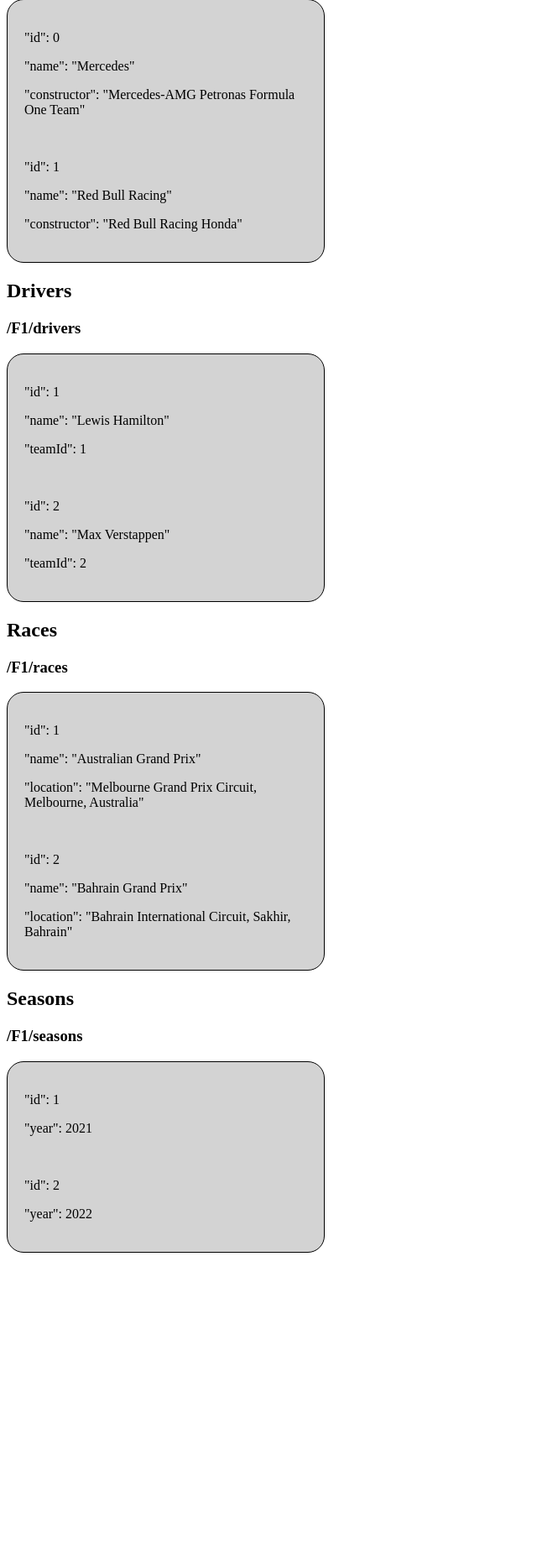
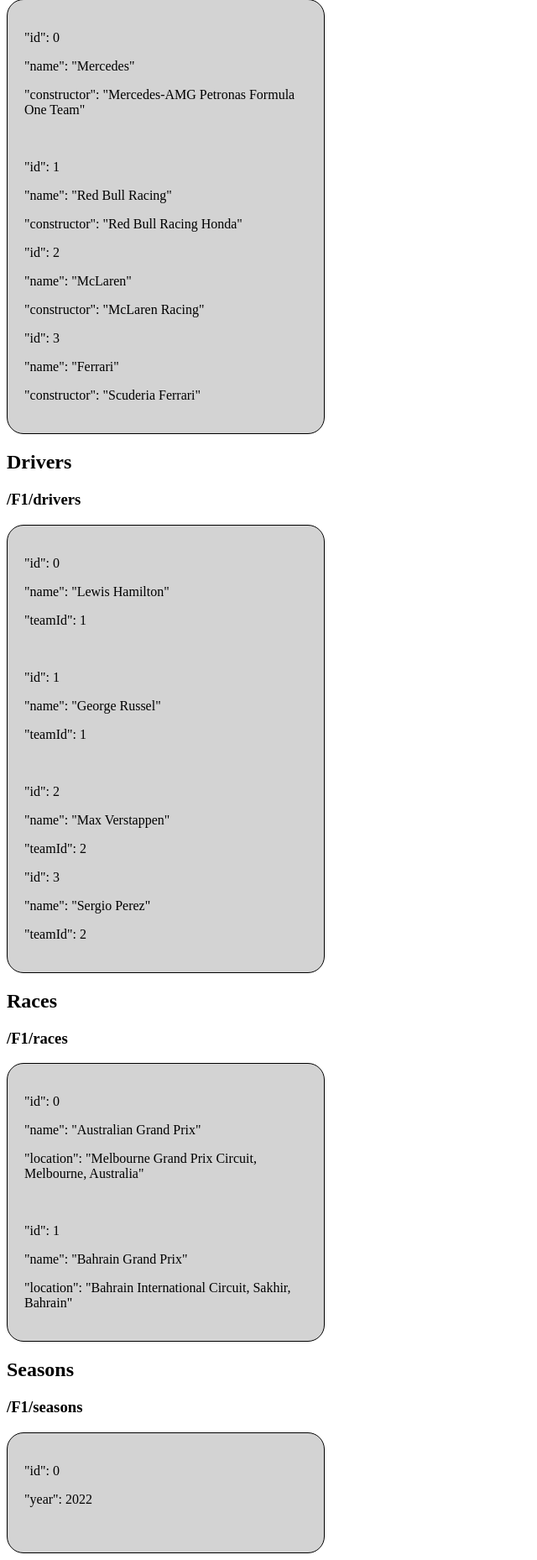
Before and after one commit to oceanstevy/School, a PHP site: page /index.php?page=home in a window 1280 px wide. Shown: the part 249-2107 px from the top of the page at 84% size, without its empty margins (0-640 px from the left). Before the commit the page ends 1741 px from the top, so only its background shows below. Run offline with PHP 8.4, Linux system fonts and the light colour scheme; data that the repository does not hold is empty.

Commit message:
Update home.php

```diff
--- a/home.php
+++ b/home.php
@@ -15,26 +15,38 @@
         <p>"id": 1</p>
         <p>"name": "Red Bull Racing"</p>
         <p>"constructor": "Red Bull Racing Honda"</p>
+        <p>"id": 2</p>
+        <p>"name": "McLaren"</p>
+        <p>"constructor": "McLaren Racing"</p>
+        <p>"id": 3</p>
+        <p>"name": "Ferrari"</p>
+        <p>"constructor": "Scuderia Ferrari"</p>
     </div>
 
         <h2>Drivers</h2>
         <h3><?php echo $serverName?>/F1/drivers</h3>
     <div id="box">
+        <p>"id": 0</p>
+        <p>"name": "Lewis Hamilton"</p>
+        <p>"teamId": 1</p><br>
         <p>"id": 1</p>
-        <p>"name": "Lewis Hamilton"</p>
+        <p>"name": "George Russel"</p>
         <p>"teamId": 1</p><br>
         <p>"id": 2</p>
         <p>"name": "Max Verstappen"</p>
+        <p>"teamId": 2</p>
+        <p>"id": 3</p>
+        <p>"name": "Sergio Perez"</p>
         <p>"teamId": 2</p>
     </div>
 
         <h2>Races</h2>
         <h3><?php echo $serverName?>/F1/races</h3>
     <div id="box">
-        <p>"id": 1</p>
+        <p>"id": 0</p>
         <p>"name": "Australian Grand Prix"</p>
         <p>"location": "Melbourne Grand Prix Circuit, Melbourne, Australia"</p><br>
-        <p>"id": 2</p>
+        <p>"id": 1</p>
         <p>"name": "Bahrain Grand Prix"</p>
         <p>"location": "Bahrain International Circuit, Sakhir, Bahrain"</p>
     </div>
@@ -42,10 +54,8 @@
         <h2>Seasons</h2>
         <h3><?php echo $serverName?>/F1/seasons</h3>
     <div id="box">
-        <p>"id": 1</p>
-        <p>"year": 2021</p><br>
-        <p>"id": 2</p>
-        <p>"year": 2022</p>
+        <p>"id": 0</p>
+        <p>"year": 2022</p><br>
     </div>
 
 </main>
```
